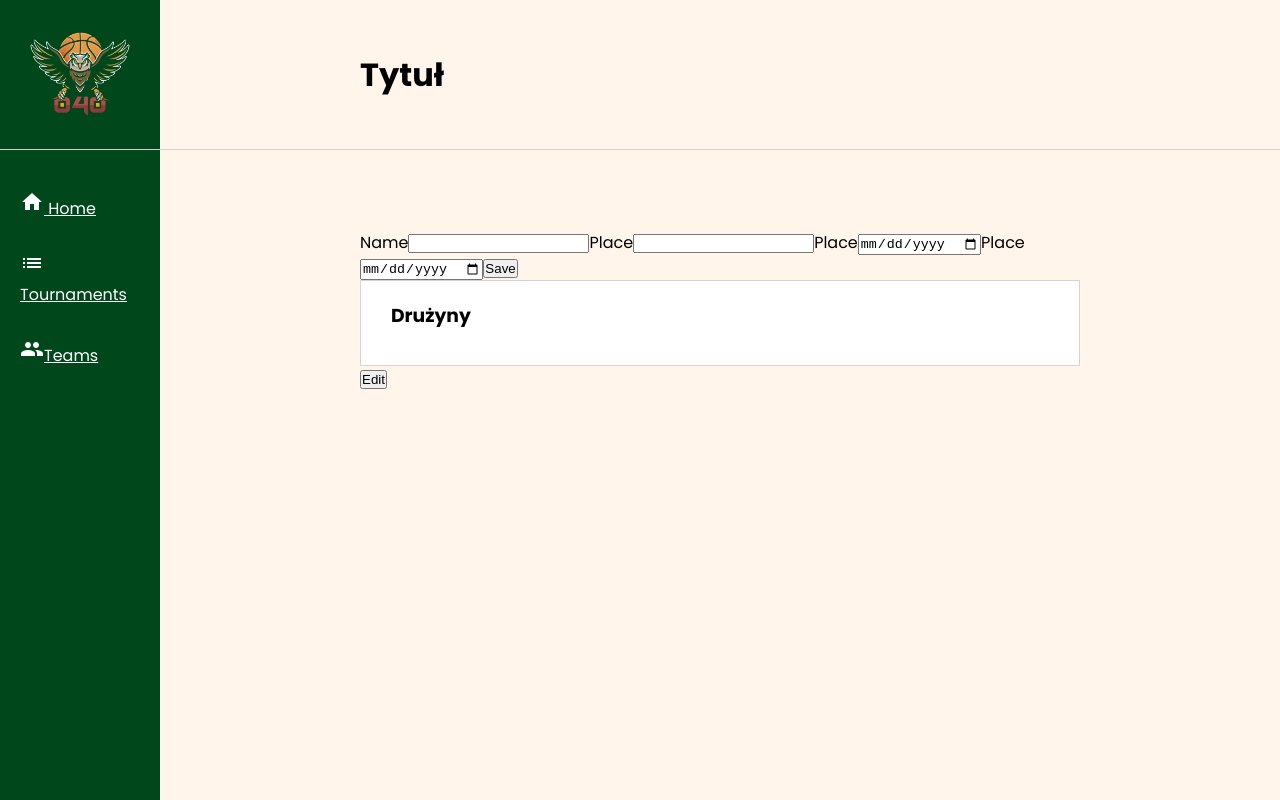
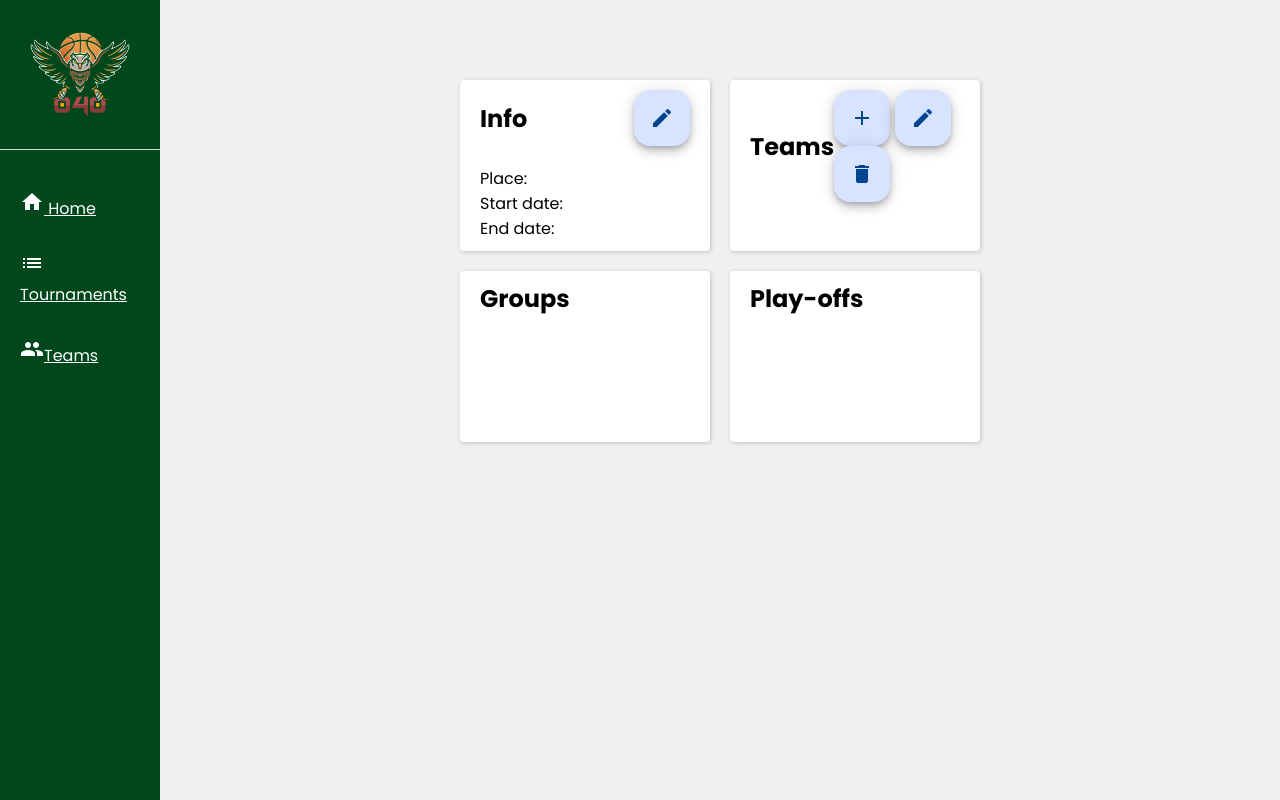
Before and after one commit to kwiatkowskijan/040basket-league, an Angular app: page /tournament in a window 1280 px wide. Built offline with nearby package versions, Linux system fonts and the light colour scheme.

Commit message:
basic structure

```diff
--- a/src/app/app.component.css
+++ b/src/app/app.component.css
@@ -12,18 +12,5 @@
 
 .content-container {
     width: 87.5%;
+    padding: 50px 300px;
 }
-
-.content-header {
-    width: 100%;
-    height: 150px;
-    border-bottom: 0.6px solid lightgray;
-    display: flex;
-    justify-content: flex-start;
-    align-items: center;
-    padding: 0px 200px;
-}
-
-.content {
-    padding: 50px 200px;
-}
--- a/src/app/app.component.html
+++ b/src/app/app.component.html
@@ -3,11 +3,6 @@
         <app-navbar></app-navbar>
     </div>
     <div class="content-container">
-        <div class="content-header">
-            <h1>Tytuł</h1>
-        </div>
-        <div class="content">
-            <router-outlet></router-outlet>
-        </div>
+        <router-outlet></router-outlet>
     </div>
 </div>
--- a/src/app/app.routes.ts
+++ b/src/app/app.routes.ts
@@ -1,12 +1,12 @@
 import { Routes } from '@angular/router';
 import { TournamentListComponent } from './tournament-list/tournament-list.component';
 import { TournamentDetailsComponent } from './tournament-details/tournament-details.component';
-import { AppComponent } from './app.component';
+import { DashboardComponent } from './dashboard/dashboard.component';
 
 export const routes: Routes = [
     {
         path: '',
-        component: AppComponent,
+        component: DashboardComponent,
         title: 'Dashboard'
     },
     {
--- /dev/null
+++ b/src/app/dashboard/dashboard.component.html
@@ -0,0 +1 @@
+<p>dashboard works!</p>
--- a/src/app/tournament-details/tournament-details.component.css
+++ b/src/app/tournament-details/tournament-details.component.css
@@ -2,7 +2,40 @@ h1 {
     margin-bottom: 30px;
 }
 
-.teams {
+.tournament-items-container {
+    width: 100%;
+    height: auto;
+    display: grid;
+    grid-template-columns: repeat(2, 1fr);
+    grid-template-rows: repeat(2, 1fr);
+    grid-column-gap: 20px;
+    grid-row-gap: 20px;
+}
+
+.tournament-item {
+    background-color: #ffffff;
+    border-radius: 4px;
+    width: 100%;
+    padding: 10px 20px;
+    -webkit-box-shadow: 1px 1px 4px 0px rgba(193, 193, 193, 1);
+    -moz-box-shadow: 1px 1px 4px 0px rgba(193, 193, 193, 1);
+    box-shadow: 1px 1px 4px 0px rgba(193, 193, 193, 1);
+}
+
+.tournament-item-title-area {
+    margin-bottom: 20px;
+    display: flex;
+    flex-direction: row;
+    justify-content: space-between;
+    align-items: center;
+    align-content: center;
+}
+
+.action-buttons button {
+    margin-right: 5px;
+}
+
+/* .teams {
     border: 0.6px solid lightgray;
     padding: 20px 30px;
     background-color: #fff;
@@ -10,4 +43,4 @@ h1 {
 
 .teams h3 {
     margin-bottom: 15px;
-}
+} */
--- a/src/app/tournament-details/tournament-details.component.html
+++ b/src/app/tournament-details/tournament-details.component.html
@@ -1,11 +1,48 @@
 <h1>{{ tournament?.name }}</h1>
+<div class="tournament-items-container">
+    <div class="tournament-item">
+        <div class="tournament-item-title-area">
+            <h2>Info</h2>
+            <button mat-fab aria-label="Example icon button with a delete icon">
+                <mat-icon>edit</mat-icon>
+            </button>
+        </div>
+        <p>Place: {{ tournament?.place }}</p>
+        <p>Start date: {{ tournament?.startDate | date: 'dd.MM.yyyy' }}</p>
+        <p>End date: {{ tournament?.endDate | date: 'dd.MM.yyyy' }}</p>
+    </div>
+    <div class="tournament-item">
+        <div class="tournament-item-title-area">
+            <h2>Teams</h2>
+            <div class="action-buttons">
+                <button mat-fab aria-label="Example icon button with a delete icon">
+                    <mat-icon>add</mat-icon>
+                </button>
+                <button mat-fab aria-label="Example icon button with a delete icon">
+                    <mat-icon>edit</mat-icon>
+                </button>
+                <button mat-fab aria-label="Example icon button with a delete icon">
+                    <mat-icon>delete</mat-icon>
+                </button>
+            </div>
+        </div>
+        @for (team of teamsInTournament; track $index) {
+            <p>{{ team.name }}</p>
+        }
+    </div>
+    <div class="tournament-item">
+        <div class="tournament-item-title-area">
+            <h2>Groups</h2>
+        </div>
+    </div>
+    <div class="tournament-item">
+        <div class="tournament-item-title-area">
+            <h2>Play-offs</h2>
+        </div>
+    </div>
+</div>
 
-<div>
-    <ul [hidden]="isEditing">
-        <li>Place: {{ tournament?.place }}</li>
-        <li>Start date: {{ tournament?.startDate | date: 'dd.MM.yyyy' }}</li>
-        <li>End date: {{ tournament?.endDate | date: 'dd.MM.yyyy' }}</li>
-    </ul>
+<!-- <div>
     <ul [hidden]="!isEditing">
         <form [formGroup]="editTournamentForm" (ngSubmit)="editAddTournament(editTournamentForm)">
             <label for="name">Name</label>
@@ -35,4 +72,4 @@
 </div>
 
 <button type="button" (click)="turnOnEditMode()">Edit</button>
-<button type="button" (click)="deleteTournament()" [hidden]="isNew">Delete</button>
+<button type="button" (click)="deleteTournament()" [hidden]="isNew">Delete</button> -->
--- a/src/app/tournament-details/tournament-details.component.ts
+++ b/src/app/tournament-details/tournament-details.component.ts
@@ -7,11 +7,14 @@ import { TournamentService } from '../services/tournament.service';
 import { Team } from '../models/team';
 import { TeamsService } from '../services/teams.service';
 import { TournamentComponent } from '../tournament/tournament.component';
+import {MatIconModule} from '@angular/material/icon';
+import {MatDividerModule} from '@angular/material/divider';
+import {MatButtonModule} from '@angular/material/button';
 
 @Component({
   selector: 'app-tournament-details',
   standalone: true,
-  imports: [CommonModule, ReactiveFormsModule],
+  imports: [CommonModule, ReactiveFormsModule, MatIconModule, MatButtonModule],
   templateUrl: './tournament-details.component.html',
   styleUrl: './tournament-details.component.css'
 })
--- a/src/styles.css
+++ b/src/styles.css
@@ -1,7 +1,7 @@
 @import url('https://fonts.googleapis.com/css2?family=Poppins:ital,wght@0,100;0,200;0,300;0,400;0,500;0,600;0,700;0,800;0,900;1,100;1,200;1,300;1,400;1,500;1,600;1,700;1,800;1,900&display=swap');
 
 :root {
-    --background: #fff5ea;
+    --background: #f0f0f0;
     --brand: #00471b;
     --accent: #eee1c6;
 }
```
Also changed, not shown: src/app/dashboard/dashboard.component.ts (added, +12 -0 lines), src/app/dashboard/dashboard.component.css (added), 1 other file (tests, documents, lock files or other folders).
